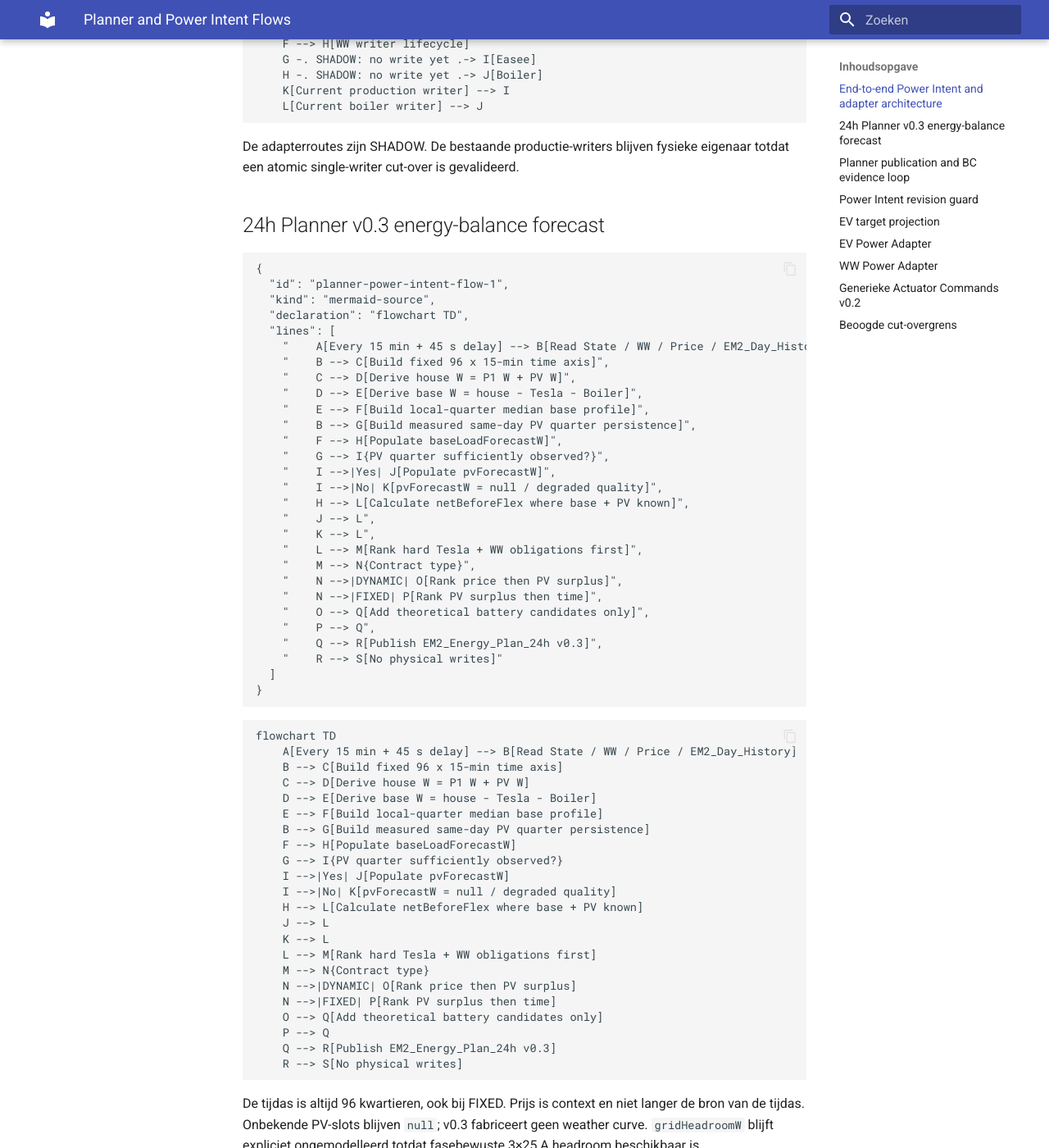
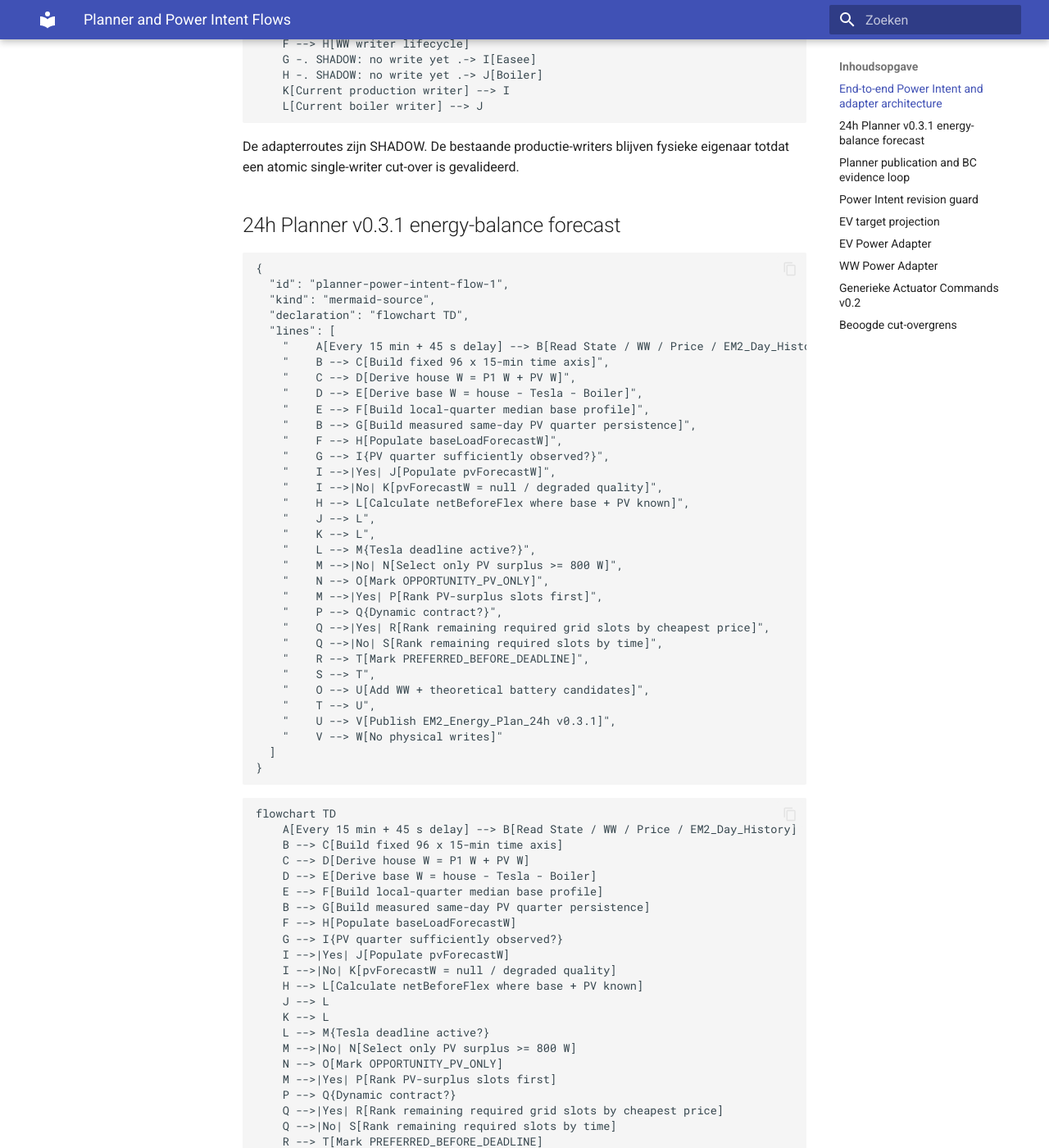
Before and after one commit to OnsKasteeltje/homey-energy-manual, an MkDocs documentation site: the page built from docs/software-architecture/flows/planner-power-intent-flow.md, in a window 1280 px wide and 1400 px high, scrolled down 758 px. Shown: the whole window at 82% size. Built offline with MkDocs 1.6.1 and Material for MkDocs 9.7.7, drawn with Linux system fonts in a browser that asks for light colours; some of the changed text lies outside the part shown.

Commit message:
docs: correct Tesla opportunity and deadline flow policy

````diff
--- a/docs/software-architecture/flows/planner-power-intent-flow.md
+++ b/docs/software-architecture/flows/planner-power-intent-flow.md
@@ -48,7 +48,7 @@
 
 De adapterroutes zijn SHADOW. De bestaande productie-writers blijven fysieke eigenaar totdat een atomic single-writer cut-over is gevalideerd.
 
-## 24h Planner v0.3 energy-balance forecast
+## 24h Planner v0.3.1 energy-balance forecast
 
 ```process-model
 {
@@ -69,14 +69,19 @@
     "    H --> L[Calculate netBeforeFlex where base + PV known]",
     "    J --> L",
     "    K --> L",
-    "    L --> M[Rank hard Tesla + WW obligations first]",
-    "    M --> N{Contract type}",
-    "    N -->|DYNAMIC| O[Rank price then PV surplus]",
-    "    N -->|FIXED| P[Rank PV surplus then time]",
-    "    O --> Q[Add theoretical battery candidates only]",
-    "    P --> Q",
-    "    Q --> R[Publish EM2_Energy_Plan_24h v0.3]",
-    "    R --> S[No physical writes]"
+    "    L --> M{Tesla deadline active?}",
+    "    M -->|No| N[Select only PV surplus >= 800 W]",
+    "    N --> O[Mark OPPORTUNITY_PV_ONLY]",
+    "    M -->|Yes| P[Rank PV-surplus slots first]",
+    "    P --> Q{Dynamic contract?}",
+    "    Q -->|Yes| R[Rank remaining required grid slots by cheapest price]",
+    "    Q -->|No| S[Rank remaining required slots by time]",
+    "    R --> T[Mark PREFERRED_BEFORE_DEADLINE]",
+    "    S --> T",
+    "    O --> U[Add WW + theoretical battery candidates]",
+    "    T --> U",
+    "    U --> V[Publish EM2_Energy_Plan_24h v0.3.1]",
+    "    V --> W[No physical writes]"
   ]
 }
 ```
@@ -97,18 +102,23 @@
     H --> L[Calculate netBeforeFlex where base + PV known]
     J --> L
     K --> L
-    L --> M[Rank hard Tesla + WW obligations first]
-    M --> N{Contract type}
-    N -->|DYNAMIC| O[Rank price then PV surplus]
-    N -->|FIXED| P[Rank PV surplus then time]
-    O --> Q[Add theoretical battery candidates only]
-    P --> Q
-    Q --> R[Publish EM2_Energy_Plan_24h v0.3]
-    R --> S[No physical writes]
+    L --> M{Tesla deadline active?}
+    M -->|No| N[Select only PV surplus >= 800 W]
+    N --> O[Mark OPPORTUNITY_PV_ONLY]
+    M -->|Yes| P[Rank PV-surplus slots first]
+    P --> Q{Dynamic contract?}
+    Q -->|Yes| R[Rank remaining required grid slots by cheapest price]
+    Q -->|No| S[Rank remaining required slots by time]
+    R --> T[Mark PREFERRED_BEFORE_DEADLINE]
+    S --> T
+    O --> U[Add WW + theoretical battery candidates]
+    T --> U
+    U --> V[Publish EM2_Energy_Plan_24h v0.3.1]
+    V --> W[No physical writes]
 ```
 <!-- GENERATED_MERMAID:planner-power-intent-flow-1 END -->
 
-De tijdas is altijd 96 kwartieren, ook bij FIXED. Prijs is context en niet langer de bron van de tijdas. Onbekende PV-slots blijven `null`; v0.3 fabriceert geen weather curve. `gridHeadroomW` blijft expliciet ongemodelleerd totdat fasebewuste 3×25 A headroom beschikbaar is.
+De tijdas is altijd 96 kwartieren, ook bij FIXED. Tesla opportunity is strikt PV-only; goedkope of negatieve prijs mag zonder deadline geen laadslot creëren. Bij deadline/MUST krijgt PV voorrang en wordt alleen de resterende noodzakelijke netenergie bij DYNAMIC op prijs geoptimaliseerd. Onbekende PV-slots blijven `null`; `gridHeadroomW` blijft ongemodelleerd totdat fasebewuste 3×25 A headroom beschikbaar is.
 
 ## Planner publication and BC evidence loop
 
@@ -118,9 +128,9 @@
   "kind": "mermaid-source",
   "declaration": "flowchart TD",
   "lines": [
-    "    A[EM2_Energy_Plan_24h v0.3] --> B[Planner Shadow Publisher v0.1]",
+    "    A[EM2_Energy_Plan_24h v0.3.1] --> B[Planner Shadow Publisher v0.1]",
     "    B --> C[energy-planner-shadow.json]",
-    "    C --> D[BC Planner Intent Recorder v0.2]",
+    "    C --> D[BC Planner Intent Recorder v0.3]",
     "    E[EM2_Power_Intent] --> D",
     "    D --> F[15-min evidence buffer]",
     "    F --> G[planned -> intent evidence]",
@@ -132,9 +142,9 @@
 <!-- GENERATED_MERMAID:planner-power-intent-flow-evidence START -->
 ```mermaid
 flowchart TD
-    A[EM2_Energy_Plan_24h v0.3] --> B[Planner Shadow Publisher v0.1]
+    A[EM2_Energy_Plan_24h v0.3.1] --> B[Planner Shadow Publisher v0.1]
     B --> C[energy-planner-shadow.json]
-    C --> D[BC Planner Intent Recorder v0.2]
+    C --> D[BC Planner Intent Recorder v0.3]
     E[EM2_Power_Intent] --> D
     D --> F[15-min evidence buffer]
     F --> G[planned -> intent evidence]
@@ -142,7 +152,7 @@
 ```
 <!-- GENERATED_MERMAID:planner-power-intent-flow-evidence END -->
 
-De BC-recorder ondersteunt vanaf v0.2 de publisher-envelope en `plan.plan.actions`. Hij blijft read-only. De flow heeft momenteel `folder=null`; dat is een open governance-afwijking voor de afgesproken `76 Evidence`-locatie.
+De BC-recorder blijft read-only en legt planner/intentevidence vast voor latere `planned -> intent -> commanded -> actual -> financial result`-analyse.
 
 ## Power Intent revision guard
 
@@ -158,7 +168,7 @@
     "    C -->|Yes| E[Project Core policy]",
     "    E --> F[Calculate EV target_W]",
     "    E --> G[Project WW target_on]",
-    "    F --> H[Publish EM2_Power_Intent v0.2]",
+    "    F --> H[Publish EM2_Power_Intent v0.2.1]",
     "    G --> H"
   ]
 }
@@ -175,7 +185,7 @@
     C -->|Yes| E[Project Core policy]
     E --> F[Calculate EV target_W]
     E --> G[Project WW target_on]
-    F --> H[Publish EM2_Power_Intent v0.2]
+    F --> H[Publish EM2_Power_Intent v0.2.1]
     G --> H
 ```
 <!-- GENERATED_MERMAID:planner-power-intent-flow-2 END -->
@@ -192,13 +202,12 @@
     "    B -->|TESLA_CHARGE_DEADLINE| C{remaining kWh + deadline valid?}",
     "    C -->|Yes| D[target_W = remaining/time]",
     "    C -->|No| E[target_W = 0]",
-    "    B -->|TESLA_CHARGE_OPPORTUNITY| F{flex budget >= 800 W?}",
+    "    B -->|TESLA_CHARGE_OPPORTUNITY| F{flex export budget >= 800 W?}",
     "    F -->|Yes| G[target_W = flex export budget]",
-    "    F -->|No| H{negative or cheap price?}",
-    "    H -->|Yes| I[target_W = discretionary import budget]",
-    "    H -->|No| E",
+    "    F -->|No| E",
     "    B -->|TESLA_BUFFER_EXPORT| G",
-    "    B -->|HOLD / WAIT / blocked| E"
+    "    B -->|HOLD / WAIT / blocked| E",
+    "    H[Cheap or negative price] -. no opportunity trigger .-> E"
   ]
 }
 ```
@@ -210,15 +219,16 @@
     B -->|TESLA_CHARGE_DEADLINE| C{remaining kWh + deadline valid?}
     C -->|Yes| D[target_W = remaining/time]
     C -->|No| E[target_W = 0]
-    B -->|TESLA_CHARGE_OPPORTUNITY| F{flex budget >= 800 W?}
+    B -->|TESLA_CHARGE_OPPORTUNITY| F{flex export budget >= 800 W?}
     F -->|Yes| G[target_W = flex export budget]
-    F -->|No| H{negative or cheap price?}
-    H -->|Yes| I[target_W = discretionary import budget]
-    H -->|No| E
+    F -->|No| E
     B -->|TESLA_BUFFER_EXPORT| G
     B -->|HOLD / WAIT / blocked| E
+    H[Cheap or negative price] -. no opportunity trigger .-> E
 ```
 <!-- GENERATED_MERMAID:planner-power-intent-flow-3 END -->
+
+Power Intent v0.2.1 fail-closedt opportunity zonder PV/exportbudget naar 0 W. Prijscontext kan geen Tesla-opportunity meer creëren; prijsoptimalisatie hoort bij deadline/MUST-planning.
 
 ## EV Power Adapter
 
@@ -312,9 +322,9 @@
   "kind": "mermaid-source",
   "declaration": "flowchart TD",
   "lines": [
-    "    A[Power Intent producer] --> B[EM2_POWER_INTENT_V0.2]",
+    "    A[Power Intent producer] --> B[EM2_POWER_INTENT_V0.2.x]",
     "    B --> C[Actuator Commands v0.2]",
-    "    C --> D{Schema V0.1 or V0.2?}",
+    "    C --> D{Supported schema?}",
     "    D -->|No| E[INVALID_POWER_INTENT]",
     "    D -->|Yes| F{intent valid + deviceWrites false + revision present?}",
     "    F -->|No| E",
@@ -332,9 +342,9 @@
 <!-- GENERATED_MERMAID:planner-power-intent-flow-5 START -->
 ```mermaid
 flowchart TD
-    A[Power Intent producer] --> B[EM2_POWER_INTENT_V0.2]
+    A[Power Intent producer] --> B[EM2_POWER_INTENT_V0.2.x]
     B --> C[Actuator Commands v0.2]
-    C --> D{Schema V0.1 or V0.2?}
+    C --> D{Supported schema?}
     D -->|No| E[INVALID_POWER_INTENT]
     D -->|Yes| F{intent valid + deviceWrites false + revision present?}
     F -->|No| E
````
